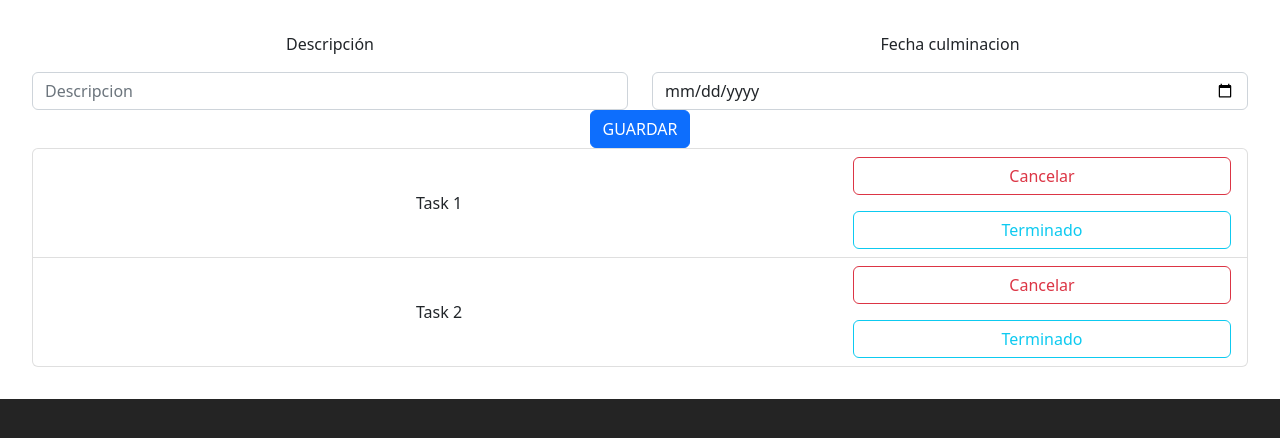
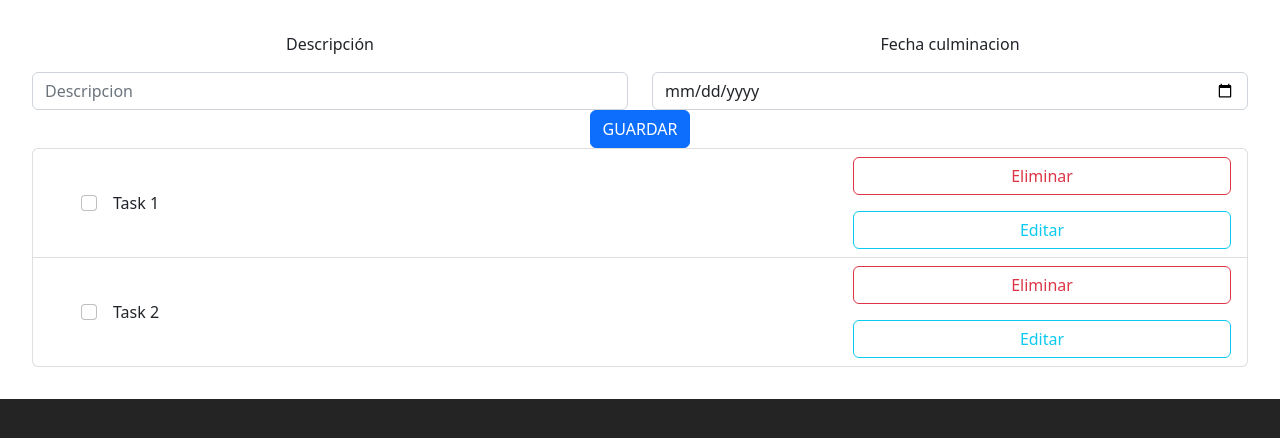
Before and after one commit to cristianhdev/app-todo-list, a React (Vite) app: page / in a window 1280 px wide. Shown: the top 438 px of the page. Built offline with nearby package versions, Linux system fonts and the light colour scheme.

Commit message:
UPDATE: agregando funcionalidad botones de la lista todo list

```diff
--- a/src/App.jsx
+++ b/src/App.jsx
@@ -1,33 +1,67 @@
-import React from 'react'
+import React,{useReducer} from 'react'
 import './App.css'
+import TodoList from './components/TodoList'
 import { FormTodoList } from './components/FormTodoList'
-import TodoList from './components/TodoList'
+import { todoListReducer }  from './reducers/todoListReducer'
 
 const todoList = [
   {
-    id:"001",
-    descripcion:"Task 1",
-    estado:false,
-    fecha_creacion:"",
-    fecha_culminacion:""
+    id: "001",
+    descripcion: "Task 1",
+    estado: false,
+    fecha_creacion: "",
+    fecha_culminacion: ""
   },
   {
-    id:"002",
-    descripcion:"Task 2",
-    estado:false,
-    fecha_creacion:"",
-    fecha_culminacion:""
+    id: "002",
+    descripcion: "Task 2",
+    estado: false,
+    fecha_creacion: "",
+    fecha_culminacion: ""
   }
 ]
 
 
 function App() {
 
+  const [todos,dispatch] = useReducer(todoListReducer,todoList);
+
+  const onCancelItemList = (data) => {
+    dispatch({
+      type:"[TODO] remove",
+      payload:data
+    })
+  }
+
+  const onDoneItemList = (data) => {
+    console.log(data)
+    dispatch({
+      type:"[TODO] done",
+      payload:data
+    })
+  }
+
+  const onUpdateItem = (data) => {
+    const itemUpdata={
+      id:data.id,
+      description:""
+    }
+    dispatch({
+      type:"[TODO] update",
+      payload:itemUpdata
+    })
+  }
+
 
   return (
     <div className="App">
       <FormTodoList />
-      <TodoList listTodos={todoList}/>
+      <TodoList
+        listTodos={todos}
+        onCancelItem={onCancelItemList}
+        onDoneItem={ onDoneItemList}
+        onUpdateItem={onUpdateItem}
+      />
     </div>
   )
 }
--- a/src/components/TodoList.jsx
+++ b/src/components/TodoList.jsx
@@ -1,13 +1,18 @@
 import React from 'react'
 import { TodoListItems } from './TodoListItems'
 
-const TodoList = ({listTodos}) => {
+const TodoList = ({ listTodos, onCancelItem, onDoneItem,onUpdateItem }) => {
     return (
         <>
             <ul className="list-group">
                 {listTodos.map((item) => {
                     return (
-                        <TodoListItems  todo={item} />)
+                        <TodoListItems
+                            key={item.id}
+                            todo={item}
+                            onCancelTodo={onCancelItem}
+                            onDoneTodo={onDoneItem}
+                            onUpdateTodo={onUpdateItem} />)
                 })
 
                 }
--- a/src/components/TodoListItems.jsx
+++ b/src/components/TodoListItems.jsx
@@ -1,22 +1,31 @@
 import React from 'react'
 
-export const TodoListItems = ({ todo }) => {
+export const TodoListItems = ({ todo, onCancelTodo, onDoneTodo, onUpdateTodo }) => {
     return (
         <>
-            <li key={todo.id} className="list-group-item">
+            <li className="list-group-item">
                 <div className="row">
-                    <div className="col-8 d-flex justify-content-center align-items-center">
-                        <span>
-                            {todo.descripcion}
-                        </span>
+                    <div className="col-8 d-flex justify-content-left align-items-center" >
+                        <div className="flex  justify-content-between align-content-start align-items-start p-3">
+                            <input className="form-check-input align-start mx-3" type="checkbox" onChange={() => onDoneTodo(todo.id)} name="checkItem" id="checkItem" />
+                            <span
+                                className={`${todo.estado ? 'text-decoration-line-through ' : ''}`}>
+                                {todo.descripcion}
+                            </span>
+                        </div>
+
                     </div>
                     <div className="col-4">
-                        <div class="d-grid gap-3">
-                            <button className="btn  btn-outline-danger">
-                                Cancelar
+                        <div className="d-grid gap-3">
+                            <button
+                                onClick={() => onCancelTodo(todo.id)}
+                                className="btn  btn-outline-danger">
+                                Eliminar
                             </button>
-                            <button className="btn btn-outline-info">
-                                Terminado
+                            <button
+                                onClick={() => onUpdateTodo(todo.id)}
+                                className="btn btn-outline-info">
+                                Editar
                             </button>
                         </div>
                     </div>
```
Also changed, not shown: src/reducers/todoListReducer.js (+7 -0 lines).
